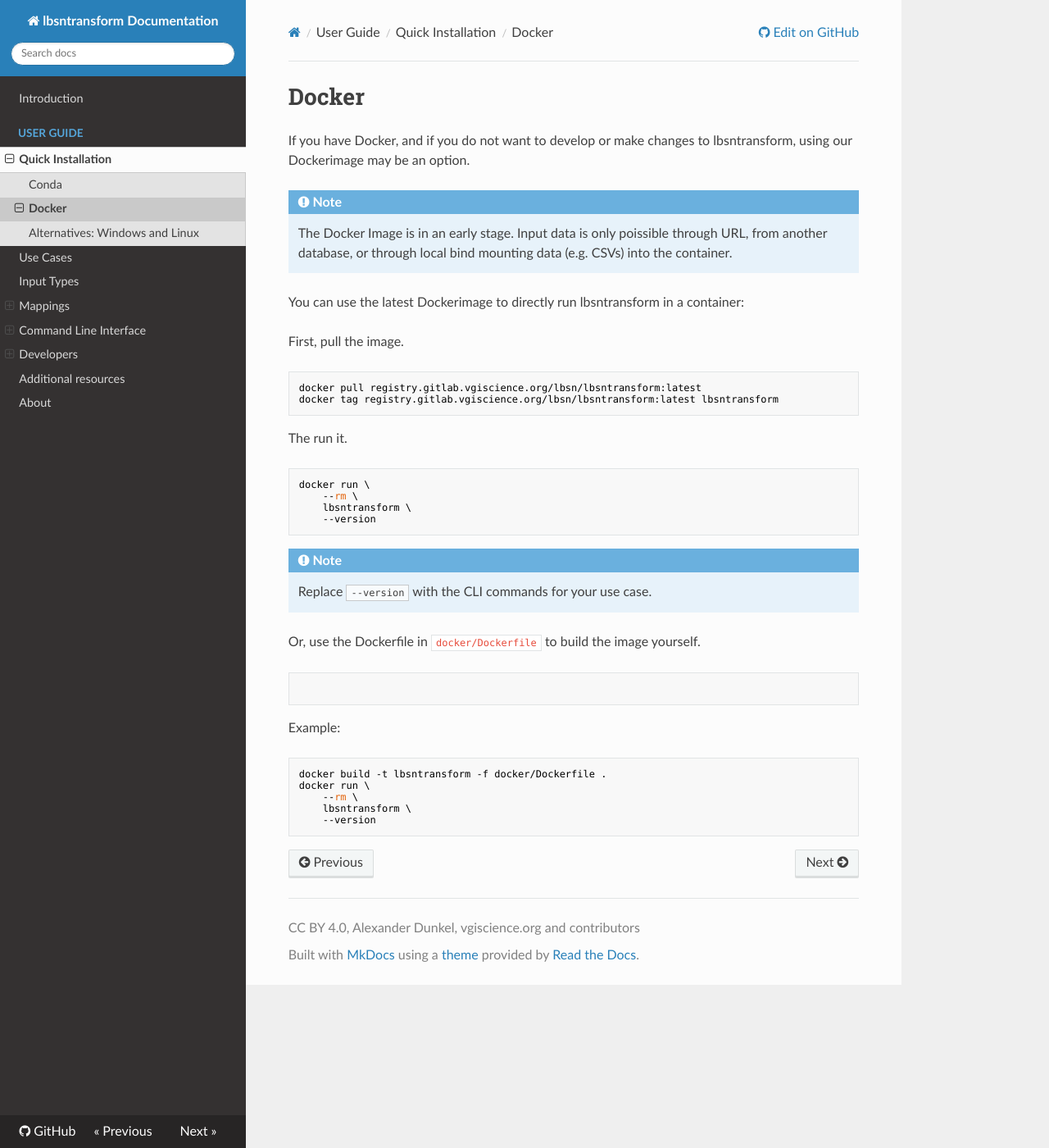
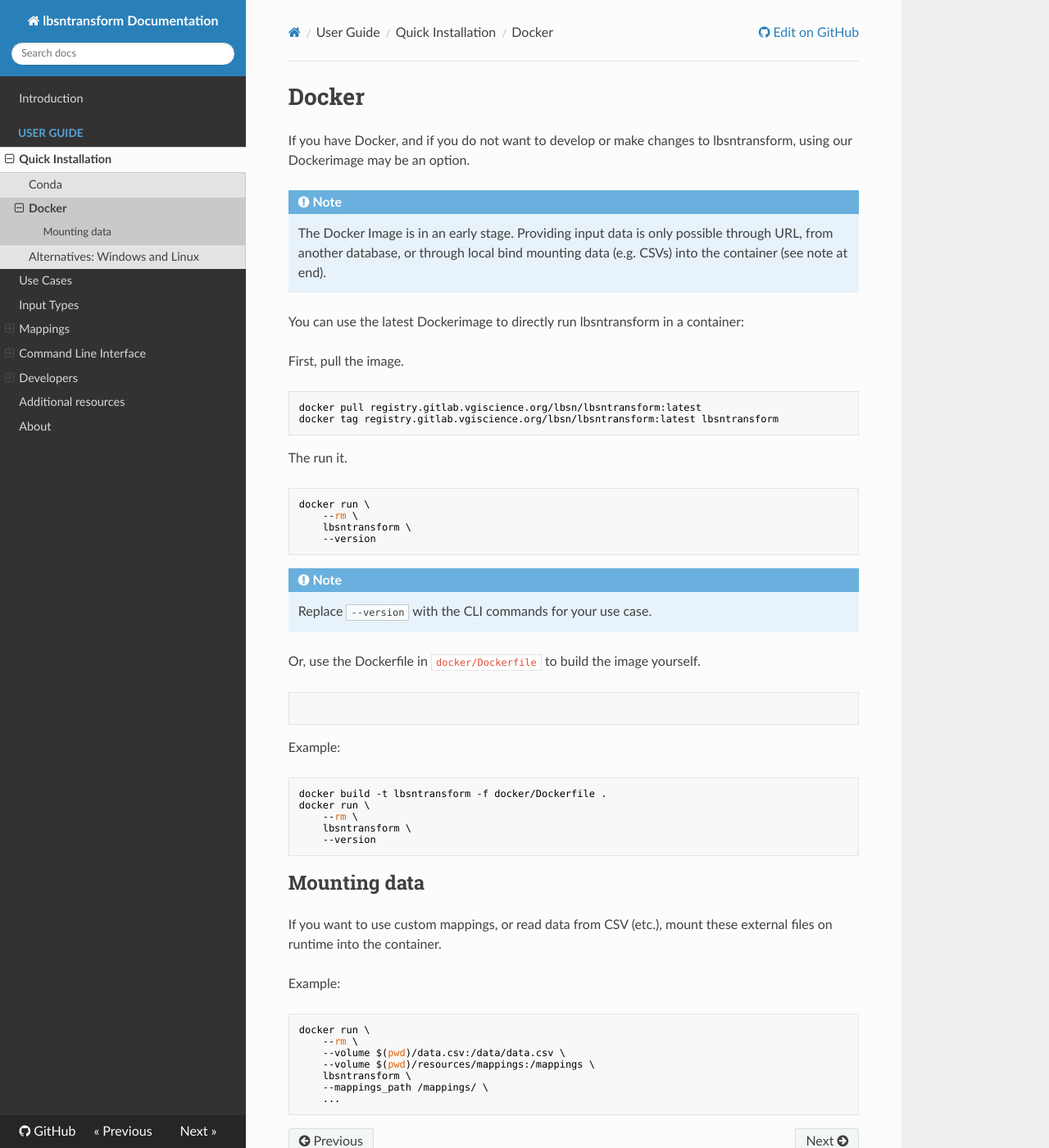
Before and after one commit to Sieboldianus/lbsntransform, an MkDocs documentation site: the page built from docs/install-docker.md, in a window 1280 px wide and 1400 px high. Shown: the whole window at 82% size. Built offline with MkDocs 1.6.1, drawn with Linux system fonts in a browser that asks for light colours; nearby versions of some CDN libraries.

Commit message:
docs: Add docker mount note

````diff
--- a/docs/install-docker.md
+++ b/docs/install-docker.md
@@ -4,9 +4,9 @@
 using our Dockerimage may be an option.
 
 !!! note
-    The Docker Image is in an early stage. Input data is only
-    poissible through URL, from another database, or through
-    local bind mounting data (e.g. CSVs) into the container.
+    The Docker Image is in an early stage. Providing input data is only
+    possible through URL, from another database, or through
+    local bind mounting data (e.g. CSVs) into the container (see note at end).
 
 You can use the latest Dockerimage to directly run lbsntransform in a container:
 
@@ -41,3 +41,19 @@
     lbsntransform \
     --version
 ```
+
+## Mounting data
+
+If you want to use custom mappings, or read data from CSV (etc.),
+mount these external files on runtime into the container.
+
+Example:
+```bash
+docker run \
+    --rm \
+    --volume $(pwd)/data.csv:/data/data.csv \
+    --volume $(pwd)/resources/mappings:/mappings \
+    lbsntransform \
+    --mappings_path /mappings/ \
+    ...
+```
````
